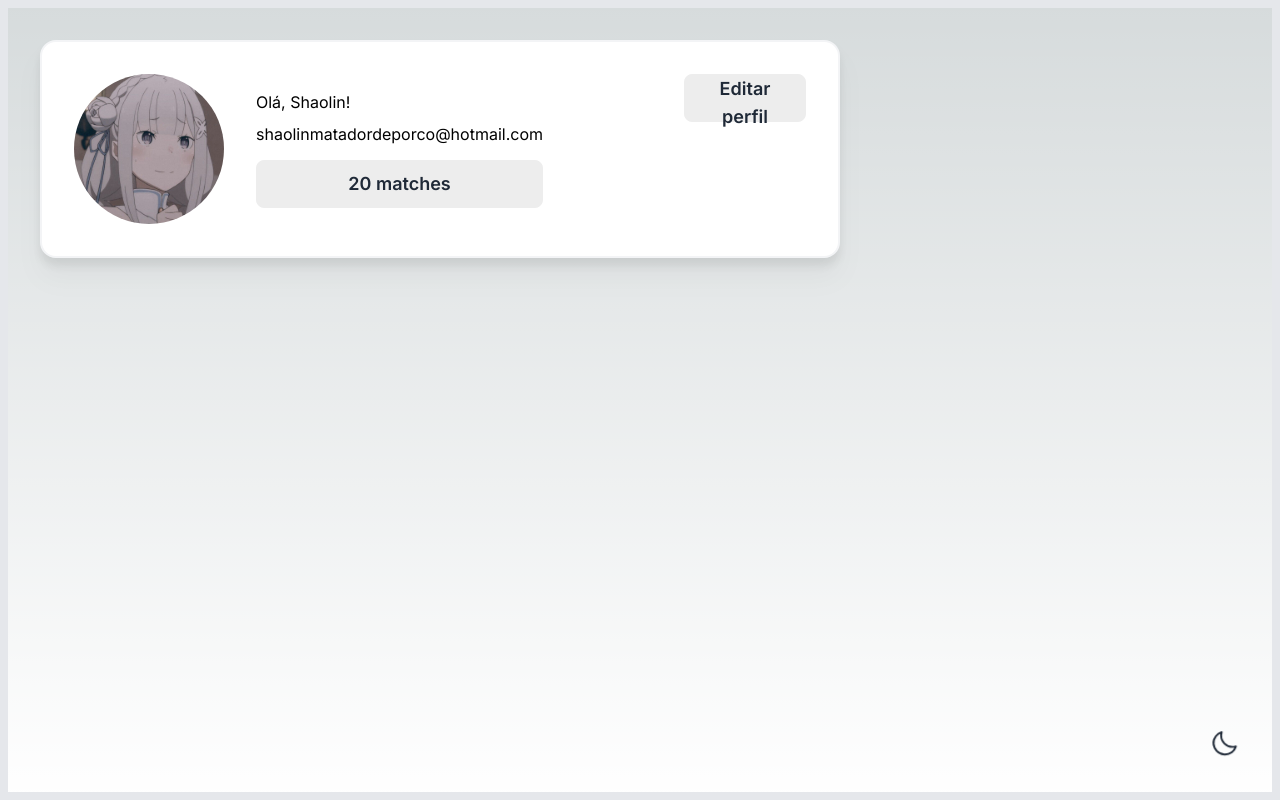
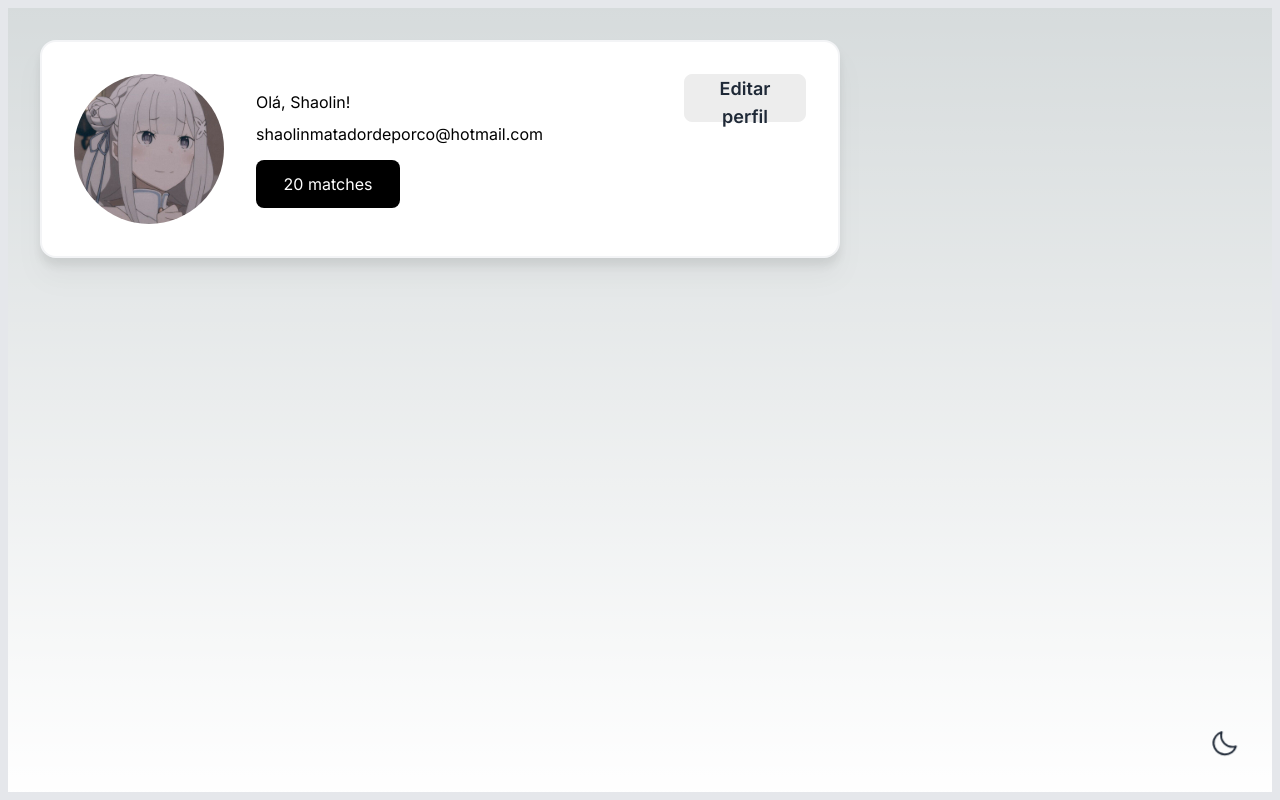
Before and after one commit to GabrielRQueiroz/foobar, a Next.js app: page /user in a window 1280 px wide. Built offline with nearby package versions, Linux system fonts and the light colour scheme; no server answers.

Commit message:
💄 card user component adjustments

```diff
--- a/src/components/UserCard/UserCard.tsx
+++ b/src/components/UserCard/UserCard.tsx
@@ -22,10 +22,8 @@ const Usercard = ({ nome, email, numeroMatches }: UserInformation) => {
 								<p>{email}</p>
 							</div>
 
-							<div className="flex justify-center">
-								<button className="btn w-full rounded-lg text-lg normal-case">
-									<Link href="/registro">{numeroMatches} matches</Link>
-								</button>
+							<div className="bg-black-900 w-36 flex flex h-12 items-center justify-center rounded-lg bg-black">
+								<p className="text-white">{numeroMatches} matches</p>
 							</div>
 						</div>
 					</div>
```
